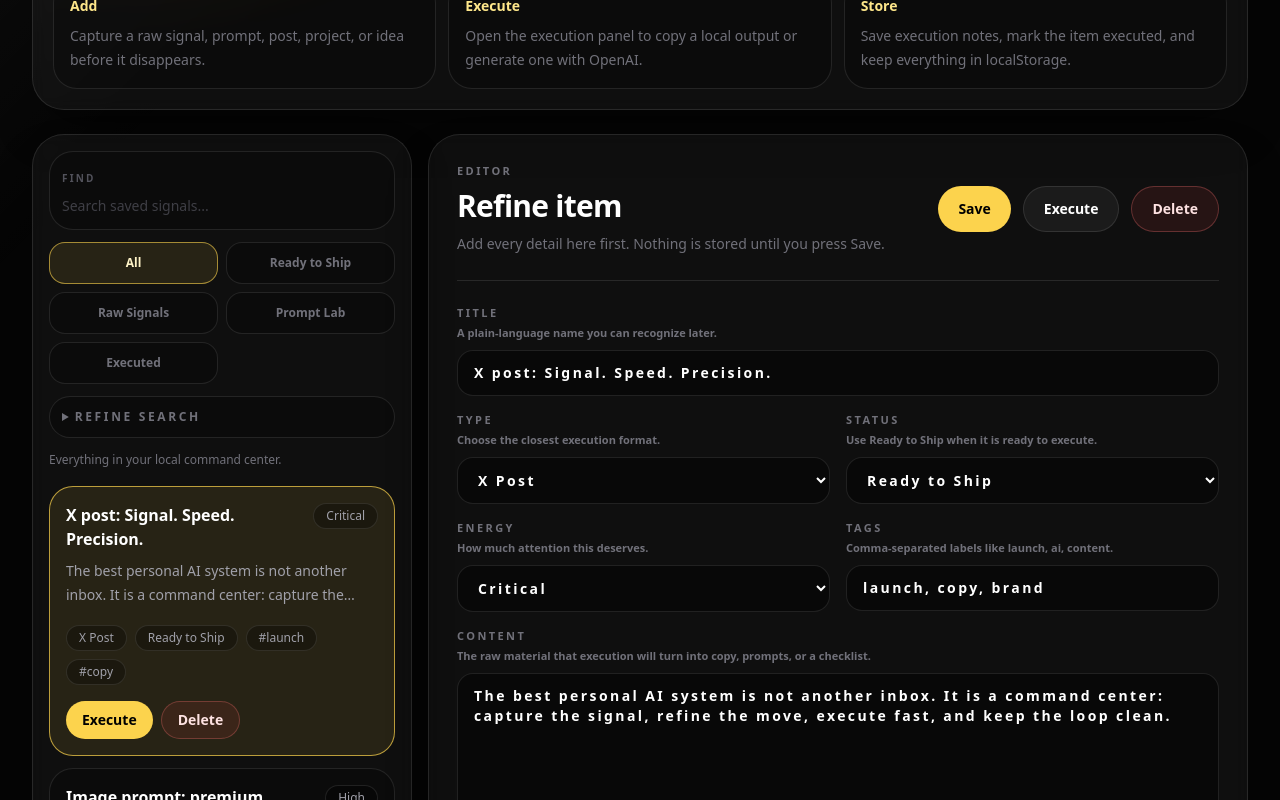
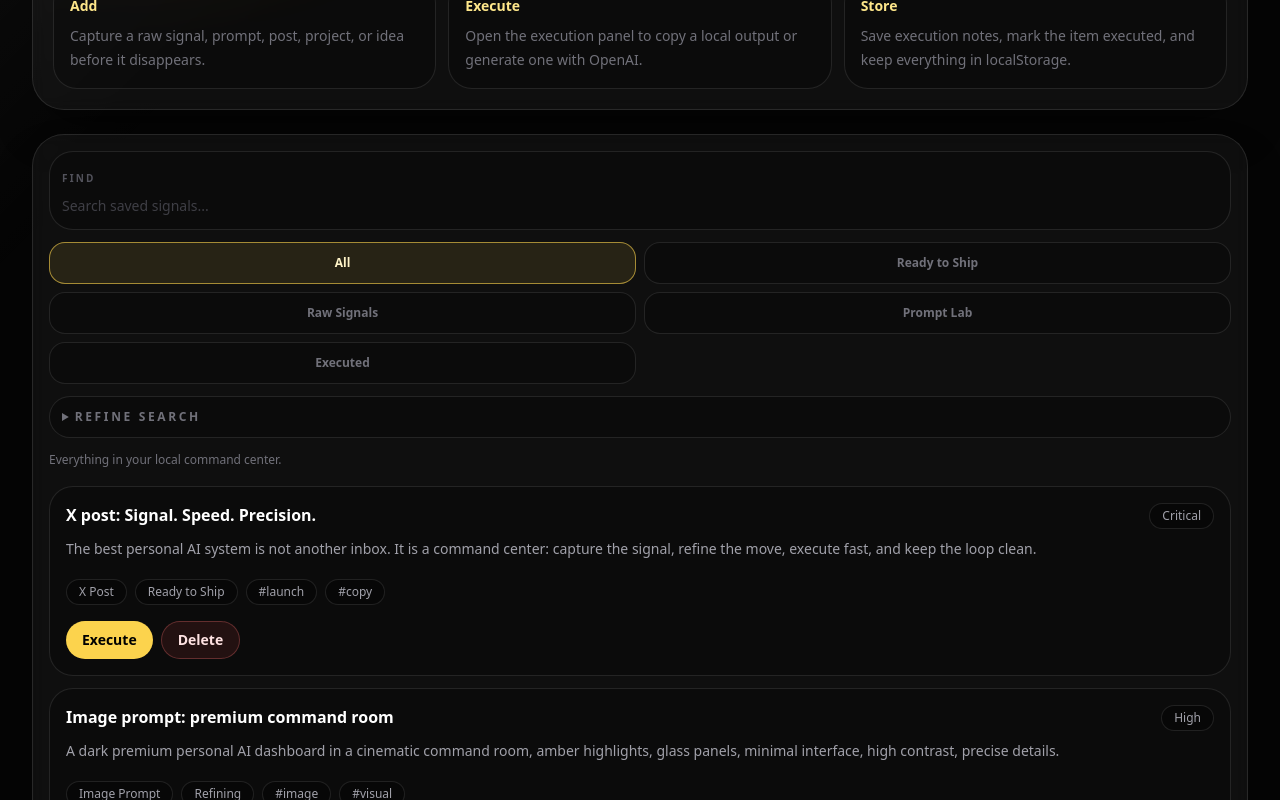
Before and after one commit to Dibbes-coder/dibbes-command-center, a Next.js app: page / in a window 1280 px wide. Shown: the part 440-1240 px from the top of the page. Built offline with nearby package versions, Linux system fonts and the light colour scheme.

Commit message:
Move signal details into modal

```diff
--- a/components/CommandCenter.tsx
+++ b/components/CommandCenter.tsx
@@ -78,7 +78,7 @@ export default function CommandCenter() {
   useEffect(() => {
     const stored = loadItems();
     setItems(stored);
-    setActiveId(stored[0]?.id ?? null);
+    setActiveId(null);
   }, []);
 
   useEffect(() => {
@@ -166,6 +166,13 @@ export default function CommandCenter() {
     toastTimeoutRef.current = setTimeout(() => setToastMessage(""), 2400);
   }
 
+  function closeSignalDetail() {
+    setIsCreatingSignal(false);
+    setActiveId(null);
+    setDraft(emptyDraft);
+    setTagText("");
+  }
+
   function createBlankItem() {
     triggerButtonLight("capture");
     setIsCreatingSignal(true);
@@ -179,7 +186,6 @@ export default function CommandCenter() {
     setTagText("");
 
     requestAnimationFrame(() => {
-      editorRef.current?.scrollIntoView({ behavior: "smooth", block: "start" });
       titleInputRef.current?.focus();
     });
   }
@@ -342,7 +348,7 @@ export default function CommandCenter() {
           </div>
         </section>
 
-        <section className="grid gap-4 xl:grid-cols-[380px_minmax(0,1fr)]">
+        <section className="grid gap-4">
           <aside className="surface rounded-[2rem] p-4">
             <div className="grid gap-3">
               <div className="rounded-3xl border border-white/10 bg-black/20 p-3">
@@ -437,8 +443,10 @@ export default function CommandCenter() {
             </div>
           </aside>
 
-          <section ref={editorRef} className="surface scroll-mt-4 rounded-[2rem] p-5 sm:p-7">
-            <div className="flex flex-col gap-4 border-b border-white/10 pb-6 lg:flex-row lg:items-center lg:justify-between">
+          {(activeItem || isCreatingSignal) ? (
+            <div className="fixed inset-0 z-50 flex items-end justify-center bg-black/75 p-3 backdrop-blur sm:items-center sm:p-6" role="dialog" aria-modal="true">
+              <section ref={editorRef} className="max-h-[92vh] w-full max-w-4xl overflow-y-auto rounded-[2rem] border border-white/10 bg-zinc-950 p-5 shadow-2xl shadow-black sm:p-7">
+                <div className="flex flex-col gap-4 border-b border-white/10 pb-6 lg:flex-row lg:items-center lg:justify-between">
               <div>
                 <p className="label">Editor</p>
                 <h2 className="mt-2 text-3xl font-semibold tracking-tight text-white">
@@ -447,8 +455,9 @@ export default function CommandCenter() {
                 <p className="mt-2 text-sm leading-6 text-zinc-500">Add every detail here first. Nothing is stored until you press Save.</p>
               </div>
               <div className="flex flex-wrap gap-3">
-                <button className={`btn-primary ${litButton === "save" ? "button-light-burst" : ""}`} onClick={saveDraft}>Save</button>
+                <button className={`btn-primary ${litButton === "save" ? "button-light-burst" : ""}`} onClick={saveDraft}>Save signal</button>
                 <button className="btn-secondary" disabled={!activeItem} onClick={() => activeItem && openExecution(activeItem)}>Execute</button>
+                <button className="btn-secondary" onClick={closeSignalDetail}>Cancel</button>
                 <button className="btn-danger" disabled={!activeItem} onClick={() => activeItem && requestDeleteItem(activeItem)}>Delete</button>
               </div>
             </div>
@@ -494,7 +503,9 @@ export default function CommandCenter() {
               OpenAI integration point reserved for future classify, summarize, rewrite,
               prompt-expand, and next-action generation flows. Configure OPENAI_API_KEY to generate execution-ready drafts with OpenAI.
             </div>
-          </section>
+              </section>
+            </div>
+          ) : null}
         </section>
       </div>
 
```
